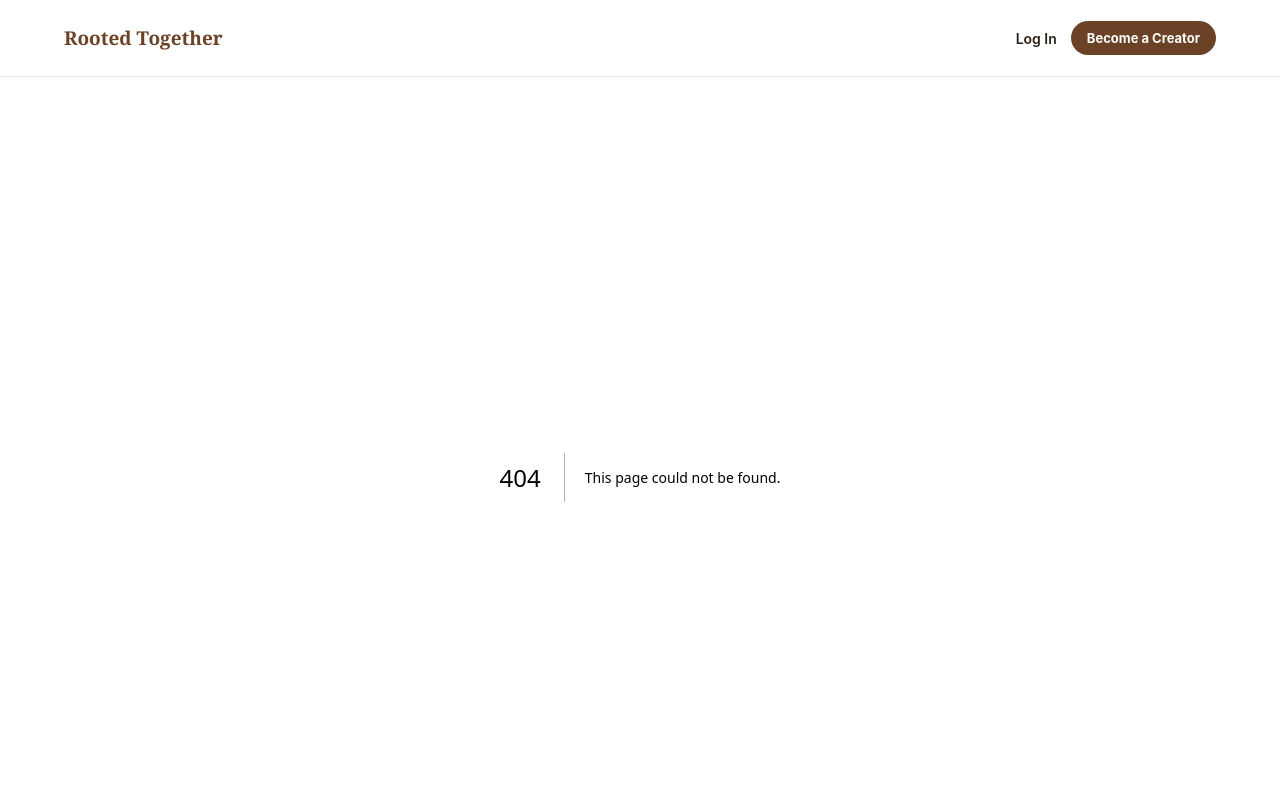
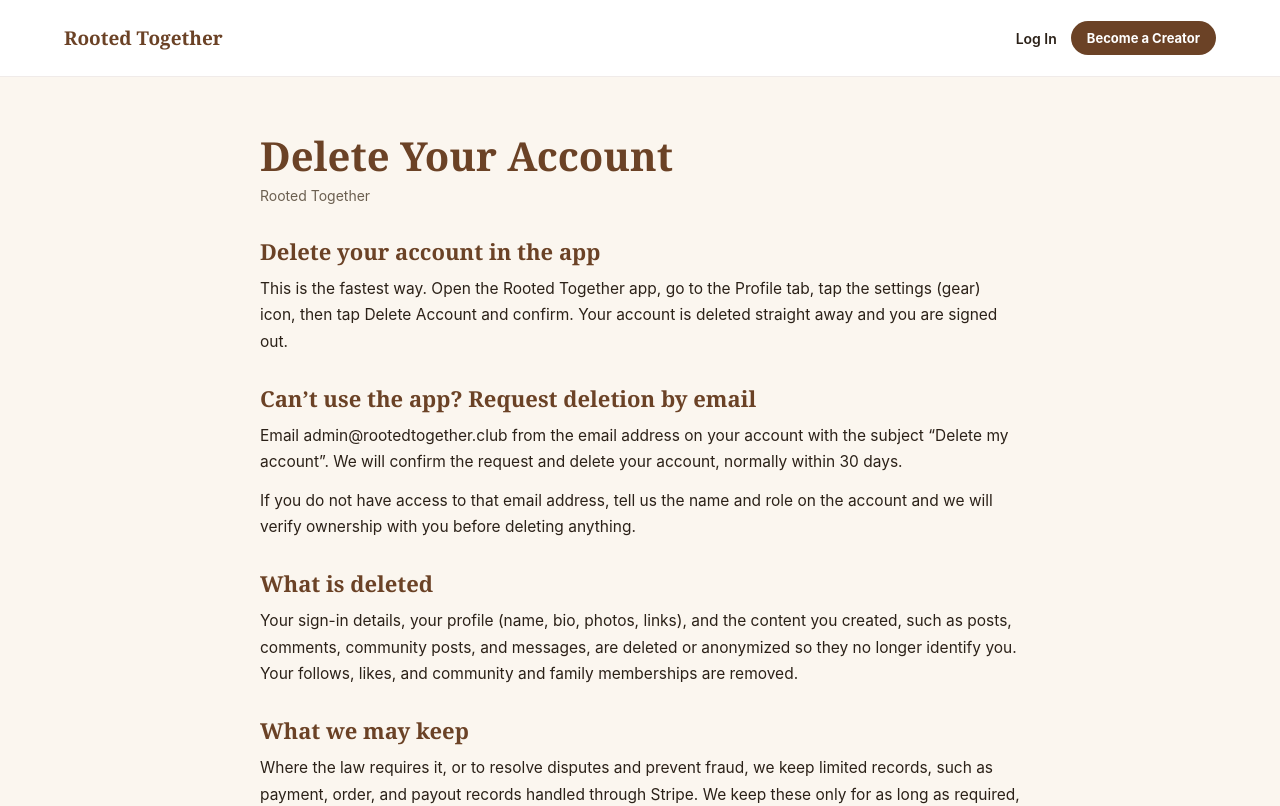
Before and after one commit to G-Rack/RootedTogether, a Next.js app in the folder rooted-web/: page /delete-account in a window 1280 px wide. Before the commit this address had no page. Shown: the top 806 px of the page. Built offline with nearby package versions, Linux system fonts and the light colour scheme.

Commit message:
Add privacy policy and delete account pages

```diff
--- /dev/null
+++ b/rooted-web/app/delete-account/page.js
@@ -0,0 +1,69 @@
+export const metadata = {
+  title: 'Delete Your Account — Rooted Together',
+  description:
+    'How to delete your Rooted Together account and associated data, and what happens to your information when you do.',
+};
+
+const CONTACT_EMAIL = 'admin@rootedtogether.club';
+
+const sections = [
+  {
+    title: 'Delete your account in the app',
+    body: [
+      'This is the fastest way. Open the Rooted Together app, go to the Profile tab, tap the settings (gear) icon, then tap Delete Account and confirm. Your account is deleted straight away and you are signed out.',
+    ],
+  },
+  {
+    title: 'Can’t use the app? Request deletion by email',
+    body: [
+      `Email ${CONTACT_EMAIL} from the email address on your account with the subject “Delete my account”. We will confirm the request and delete your account, normally within 30 days.`,
+      'If you do not have access to that email address, tell us the name and role on the account and we will verify ownership with you before deleting anything.',
+    ],
+  },
+  {
+    title: 'What is deleted',
+    body: [
+      'Your sign-in details, your profile (name, bio, photos, links), and the content you created, such as posts, comments, community posts, and messages, are deleted or anonymized so they no longer identify you. Your follows, likes, and community and family memberships are removed.',
+    ],
+  },
+  {
+    title: 'What we may keep',
+    body: [
+      'Where the law requires it, or to resolve disputes and prevent fraud, we keep limited records, such as payment, order, and payout records handled through Stripe. We keep these only for as long as required, and they are not used for anything else.',
+      'Messages you sent may remain visible to the people you sent them to in an anonymized form. Reports you have made or that were made about you may be kept for community safety.',
+    ],
+  },
+  {
+    title: 'More information',
+    body: [
+      `You can read how we handle information in our Privacy Policy at rootedtogether.club/privacy. Questions? Email ${CONTACT_EMAIL}.`,
+    ],
+  },
+];
+
+export default function DeleteAccountPage() {
+  return (
+    <main className="container" style={{ paddingBlock: '56px 72px' }}>
+      <article style={{ maxWidth: 760, margin: '0 auto' }}>
+        <h1 className="serif" style={{ fontSize: 40, lineHeight: 1.15, color: 'var(--brown)', margin: '0 0 8px' }}>
+          Delete Your Account
+        </h1>
+        <p className="muted" style={{ fontSize: 14, margin: '0 0 32px' }}>
+          Rooted Together
+        </p>
+        {sections.map((s) => (
+          <section key={s.title} style={{ marginBottom: 28 }}>
+            <h2 className="serif" style={{ fontSize: 22, color: 'var(--brown)', margin: '0 0 10px' }}>
+              {s.title}
+            </h2>
+            {s.body.map((p, i) => (
+              <p key={i} style={{ fontSize: 15.5, lineHeight: 1.7, margin: '0 0 12px' }}>
+                {p}
+              </p>
+            ))}
+          </section>
+        ))}
+      </article>
+    </main>
+  );
+}
```
